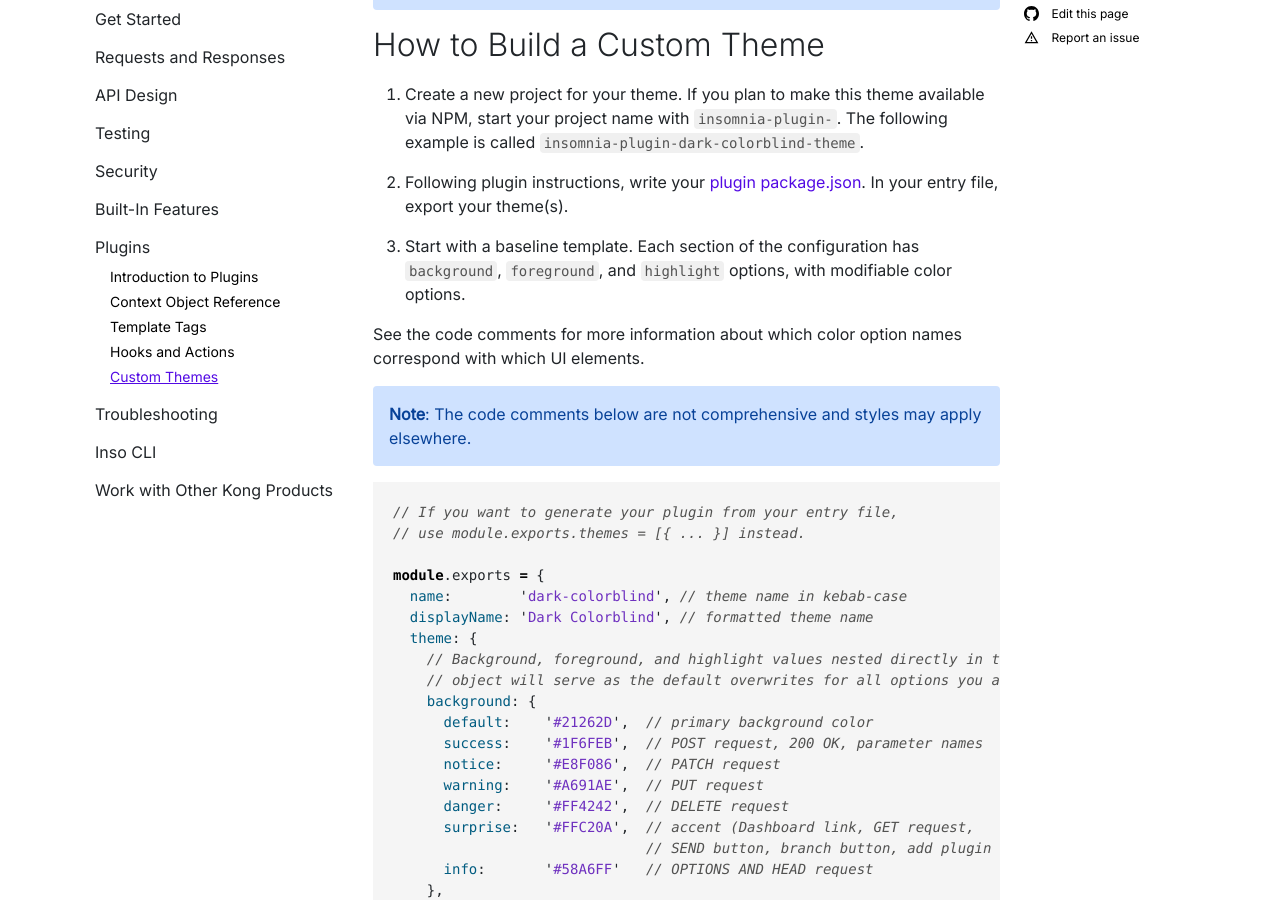
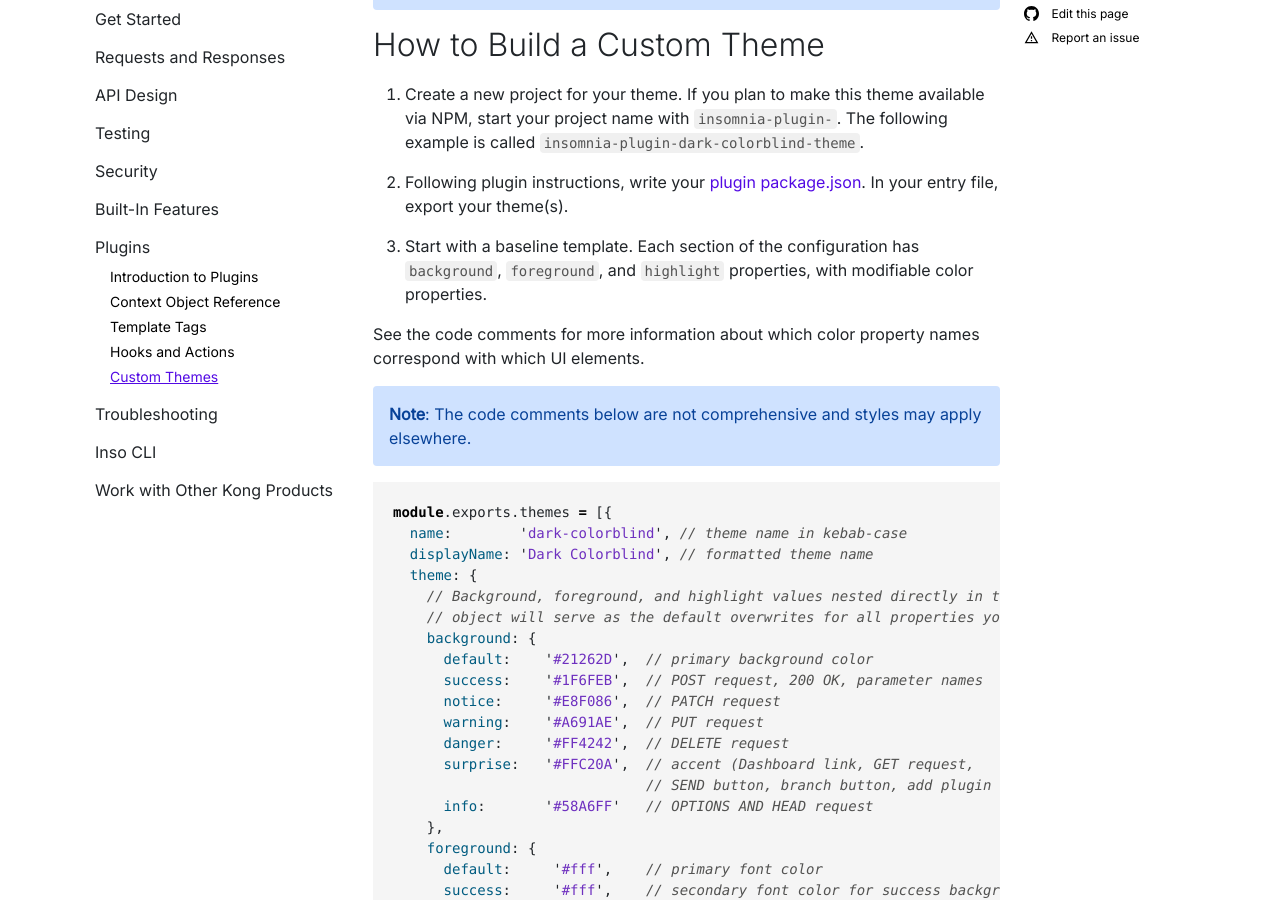
Before and after one commit to Kong/insomnia-docs, a Jekyll site: the page built from docs/insomnia/custom-themes.md, in a window 1280 px wide and 900 px high, scrolled down 270 px. Built offline with Jekyll 4.4.1, drawn with Linux system fonts in a browser that asks for light colours; comment, search, counter and statistics services are not loaded; some of the changed text lies outside the part shown.

Commit message:
additional feedback

````diff
--- a/docs/insomnia/custom-themes.md
+++ b/docs/insomnia/custom-themes.md
@@ -16,23 +16,20 @@
 
 2. Following plugin instructions, write your [plugin package.json](https://docs.insomnia.rest/insomnia/introduction-to-plugins#plugin-packagejson). In your entry file, export your theme(s).
 
-3. Start with a baseline template. Each section of the configuration has `background`, `foreground`, and `highlight` options, with modifiable color options.
+3. Start with a baseline template. Each section of the configuration has `background`, `foreground`, and `highlight` properties, with modifiable color properties.
 
-  See the code comments for more information about which color option names correspond with which UI elements.
+  See the code comments for more information about which color property names correspond with which UI elements.
 
   {:.alert .alert-primary}
   **Note**: The code comments below are not comprehensive and styles may apply elsewhere.
 
 ```ts
-// If you want to generate your plugin from your entry file,
-// use module.exports.themes = [{ ... }] instead.
-
-module.exports = {
+module.exports.themes = [{
   name:        'dark-colorblind', // theme name in kebab-case
   displayName: 'Dark Colorblind', // formatted theme name
   theme: {
     // Background, foreground, and highlight values nested directly in the theme
-    // object will serve as the default overwrites for all options you add.
+    // object will serve as the default overwrites for all properties you add.
     background: {
       default:    '#21262D',  // primary background color
       success:    '#1F6FEB',  // POST request, 200 OK, parameter names
@@ -85,12 +82,12 @@
       }
     }
   }
-}
+}]
 ```
 
 ## Styles Parameters
 
-The following `style` options are available. Each of these can hold their own `background`, `foreground`, and `highlight` options.
+The following `style` properties are available. Each of these can hold their own `background`, `foreground`, and `highlight` properties.
 
 * appHeader
 * dialog
@@ -110,10 +107,10 @@
 
 ## Custom CSS
 
-In addition to baseline edits and sub-components, you can add custom CSS using the `rawCss` option.
+In addition to baseline edits and sub-components, you can add custom CSS using the `rawCss` property.
 
 {:.alert .alert-primary}
-**Note**: Generally, opt to use predefined parameters to customize your theme rather than using custom CSS. This ensures that your theme will not break in the future as we make changes to Insomnia.
+**Note**: Generally, opt to use predefined properties to customize your theme rather than using custom CSS. This ensures that your theme will not break in the future as we make changes to Insomnia.
 
 ```ts
 module.exports.themes = [{
````
